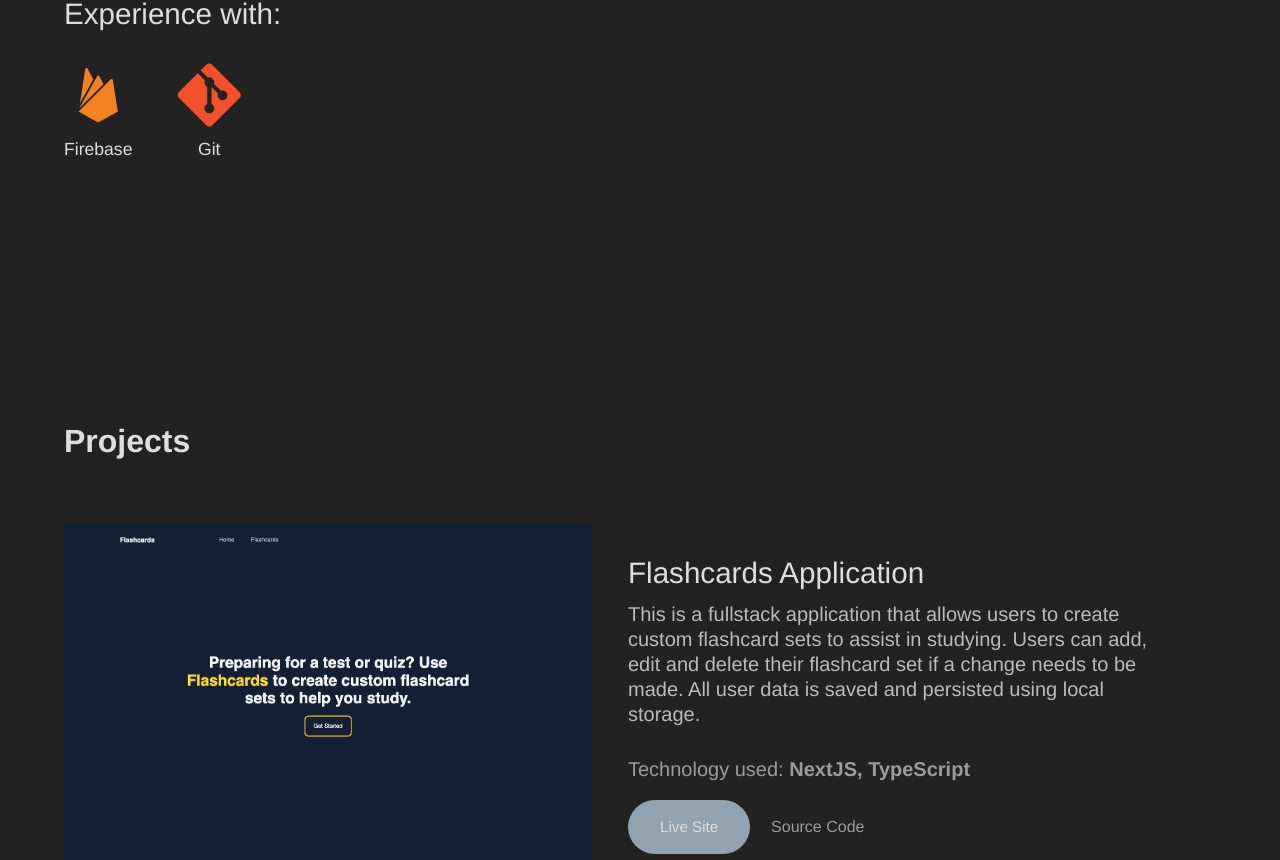
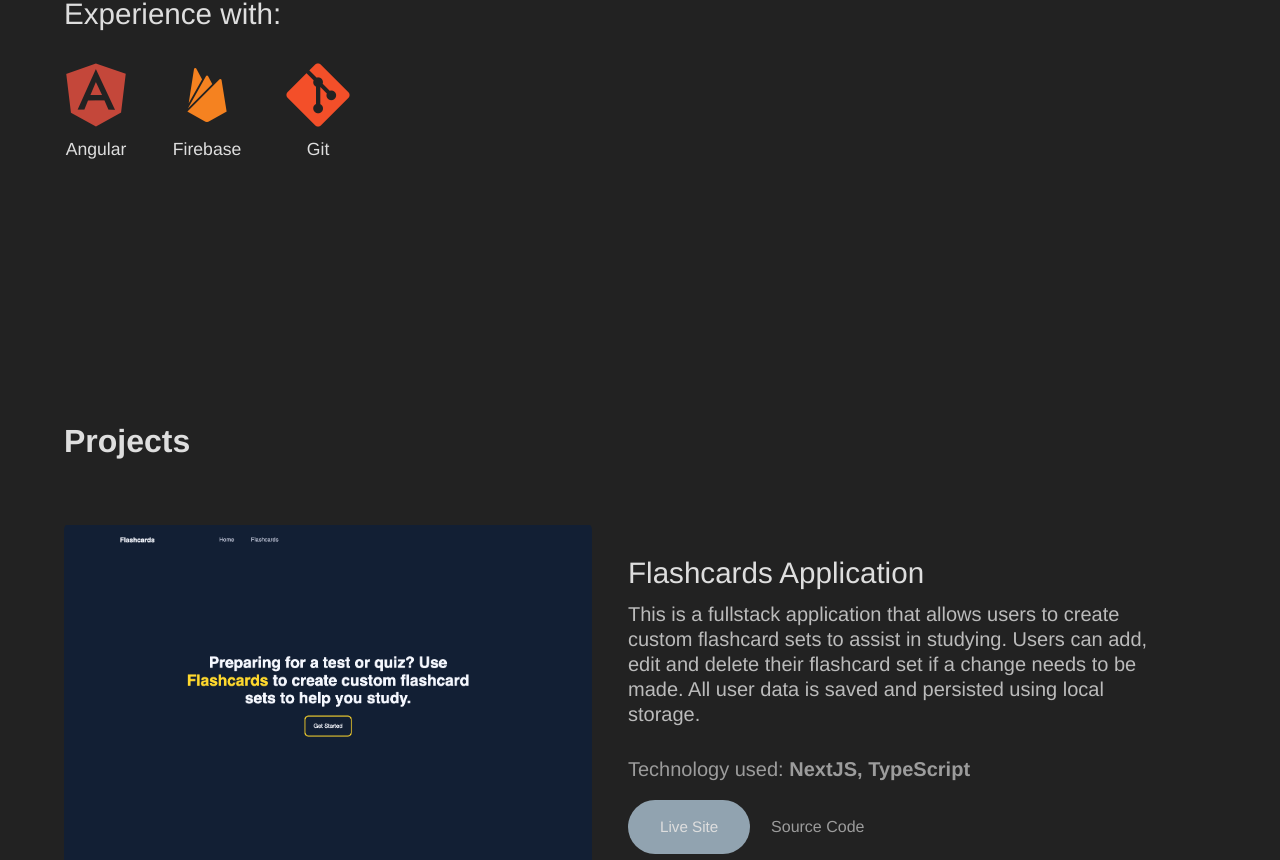
Before and after one commit to jhank12/Portfolio-React, a React (Vite) app: page / in a window 1280 px wide. Shown: the part 1209-2069 px from the top of the page. Built offline with nearby package versions, Linux system fonts and the light colour scheme.

Commit message:
updated resume

```diff
--- a/src/Data/skills.js
+++ b/src/Data/skills.js
@@ -35,6 +35,11 @@ export const skills = {
   ],
   experience: [
     {
+      icon: "devicon-angularjs-plain colored",
+      skill: "Angular",
+    },
+
+    {
       icon: "devicon-firebase-plain colored",
       skill: "Firebase",
     },
```
Also changed, not shown: 1 other file (tests, documents, lock files or other folders).
